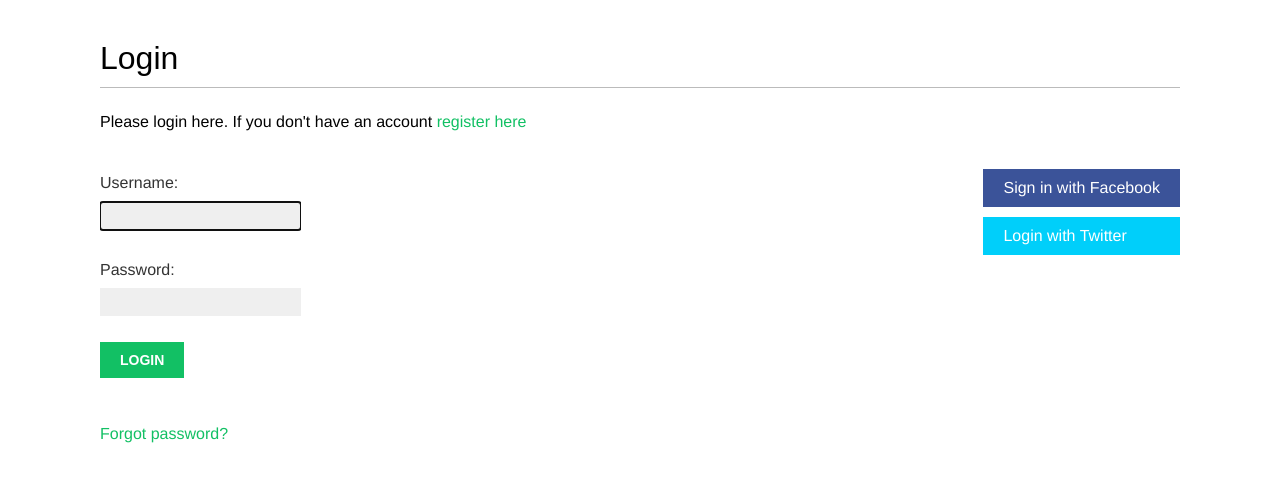
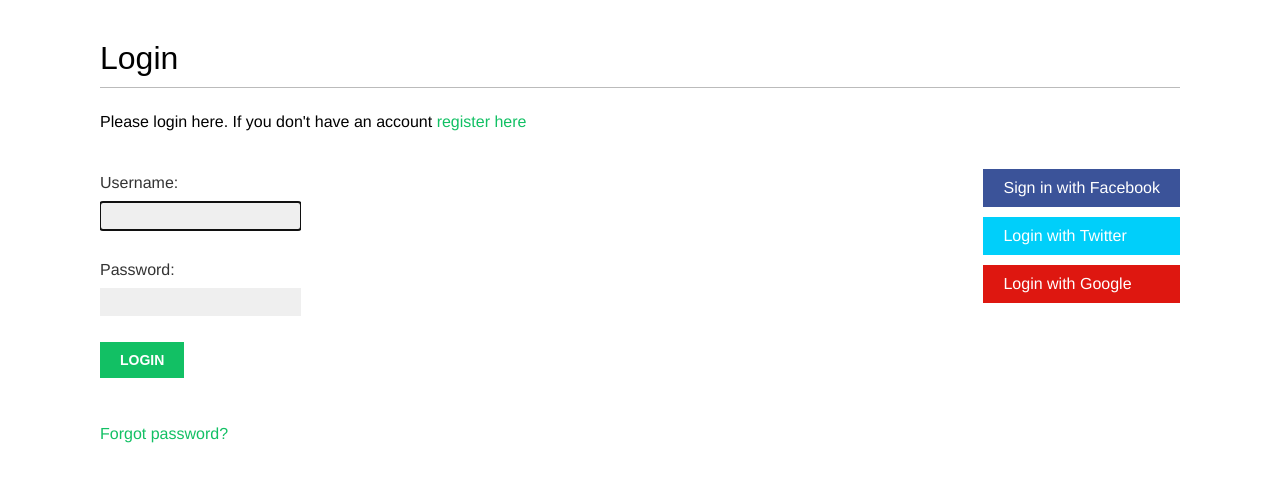
Before and after one commit to rawteech/swara, a Django app: page /account/login/ in a window 1280 px wide. Shown: the part 47-529 px from the top of the page. Run offline with Django 3.2, Linux system fonts and the light colour scheme; some web fonts are replaced.

Commit message:
Display google+ login option

```diff
--- a/account/templates/registration/login.html
+++ b/account/templates/registration/login.html
@@ -22,6 +22,7 @@
 		<ul>
 			<li class="facebook"><a href="{% url "social:begin" "facebook" %}">Sign in with Facebook</a></li>
 			<li class="twitter"><a href="{% url "social:begin" "twitter"%}">Login with Twitter</a></li>
+			<li class="google"><a href="{% url "social:begin" "google" %}">Login with Google</a></li>
 		</ul>
 	</div>
 {% endblock %}
```
